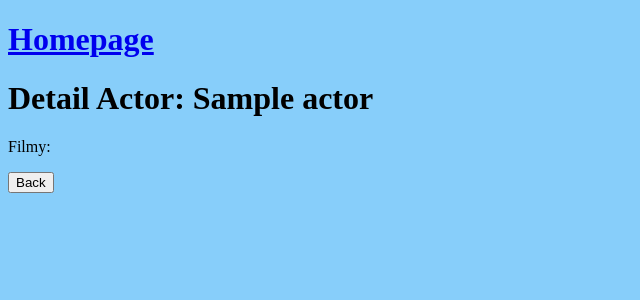
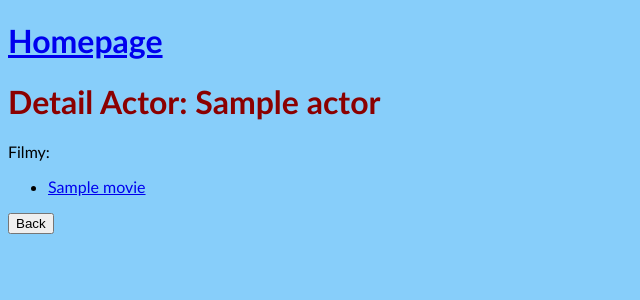
Before and after one commit to Vitek108/MovieApp, a Django app: page /actor/1/ in a window 1280 px wide. Shown: the top 300 px of the page, without its empty margins (0-640 px from the left). Run offline with Django 3.2, Linux system fonts and the light colour scheme; tables that the repository leaves empty hold one stand-in row (values such as "Sample post").

Commit message:
actor_detail ok

```diff
--- a/hollymovies_app/models.py
+++ b/hollymovies_app/models.py
@@ -50,4 +50,4 @@ class Movie(BaseModel):
 
 class Actor(BaseModel):
     name = models.CharField(max_length=512)
-    actors = models.ManyToManyField(Movie, related_name="actors")
+    movies = models.ManyToManyField(Movie, related_name="actors")
--- a/hollymovies_app/static/css/style.css
+++ b/hollymovies_app/static/css/style.css
@@ -1,3 +1,13 @@
 body {
     background-color: lightskyblue;
+    font-family: 'Gill Sans', 'Gill Sans MT', Calibri, 'Trebuchet MS', sans-serif;
 }
+
+h1 {
+    color: darkred;
+    text-decoration: none;
+}
+
+h1:link {
+    color:black;
+}
--- a/hollymovies_app/templates/base.html
+++ b/hollymovies_app/templates/base.html
@@ -8,7 +8,7 @@
     <link rel="stylesheet" href="{% static 'css/style.css' %}">
 </head>
 <body>
-    <h1> <a href="{% url "homepage" %}"> Homepage</a></h1>
+    <h1 class="homepage"> <a href="{% url "homepage" %}"> Homepage</a></h1>
     {% block body %}{% endblock body %}
 </body>
 </html>
--- a/hollymovies_app/templates/detail/actor_detail.html
+++ b/hollymovies_app/templates/detail/actor_detail.html
@@ -6,15 +6,14 @@
 
 
 
-{% comment %} {% if movie.actors.all %} {% endcomment %}
+{% if actor.movies.all %}
     <p>Filmy:</p>
     <ul>
-        {% for m in movie.actors.all %}
-            {% comment %} <li><a href="{% url "movie_detail" movie.pk %}">{{ movie.name }}</a></li> {% endcomment %}
-            {{ m.name }}
+        {% for movie in actor.movies.all %}
+            <li><a href="{% url "movie_detail" movie.pk %}">{{ movie.name }}</a></li>
         {% endfor %}
     </ul>
-{% comment %} {% endif %} {% endcomment %}
+{% endif %}
 
 
 
```
Also changed, not shown: hollymovies_app/templates/detail/movie_detail.html (+10 -0 lines), hollymovies_app/migrations/0011_rename_actors_actor_movies.py (added).
